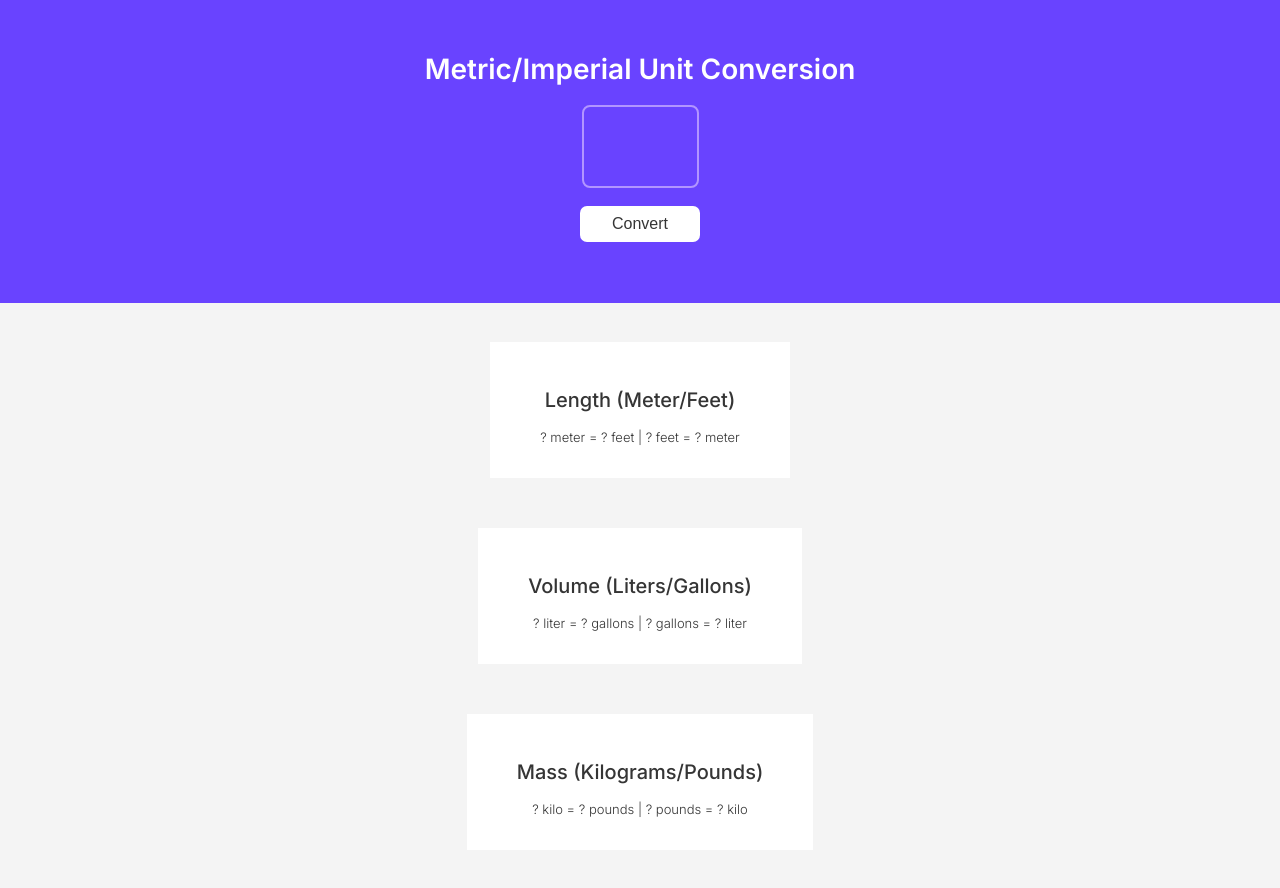
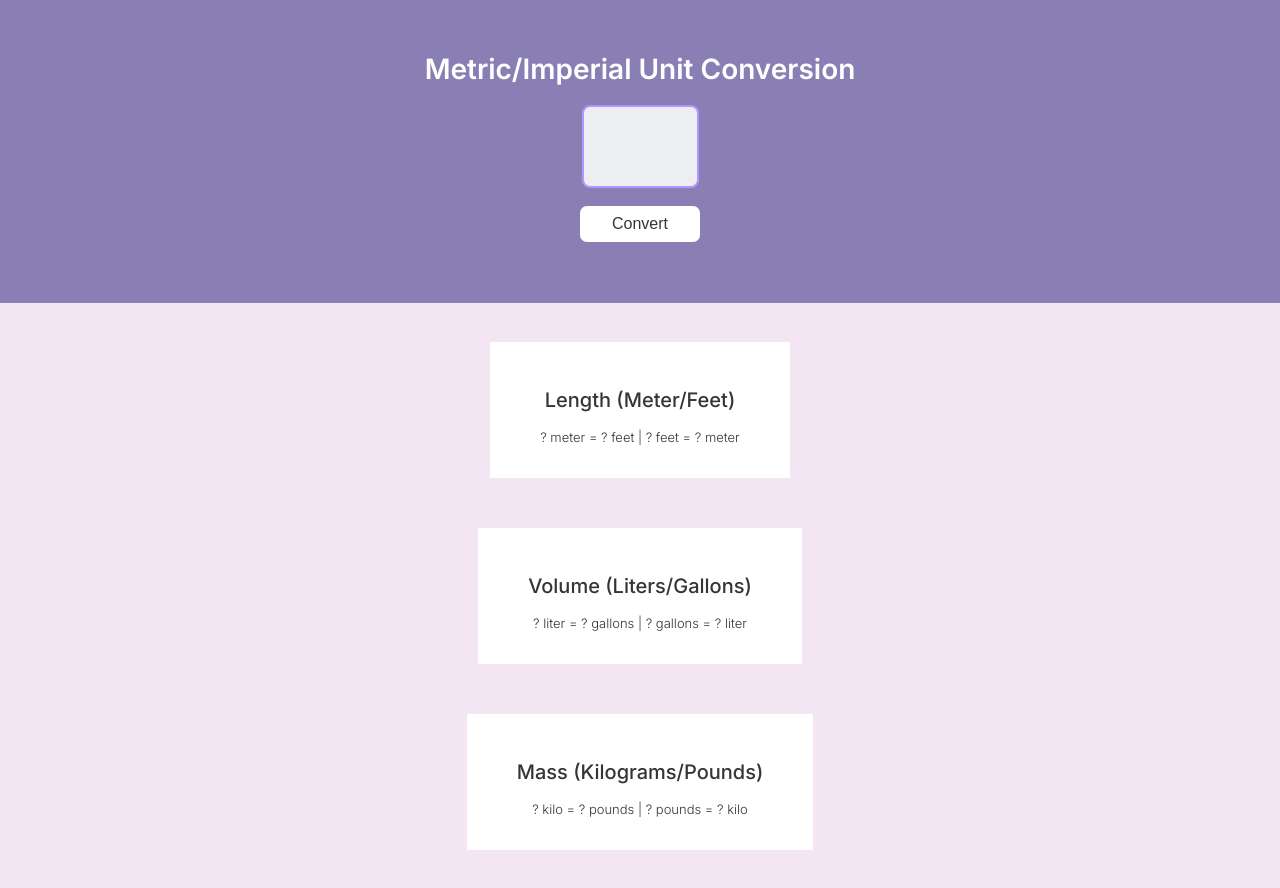
Before and after one commit to saprob/UnitConverter, a plain HTML site: page index.html in a window 1280 px wide. Drawn offline with Linux system fonts and the light colour scheme.

Commit message:
change container and background color

```diff
--- a/index.css
+++ b/index.css
@@ -1,6 +1,6 @@
 body {
     margin: 0;
-    background-color: #F4F4F4;
+    background-color: #f3e6f2;
     font-family: "Inter", sans-serif;
     text-align: center;
 }
@@ -35,7 +35,7 @@ p {
 input {
     width: 117px;
   height: 83px;
-  background-color: #6943FF;
+  background-color: #eceef2;
   border-radius: 8px;
   text-align: center;
   border: solid 2px #B295FF;
@@ -71,7 +71,7 @@ button:hover {
     padding-top: 33px;
     width: auto;
     height: 270px;
-    background-color: #6943FF;
+    background-color: #8a7fb4;
 }
 
 #container-units{
```
